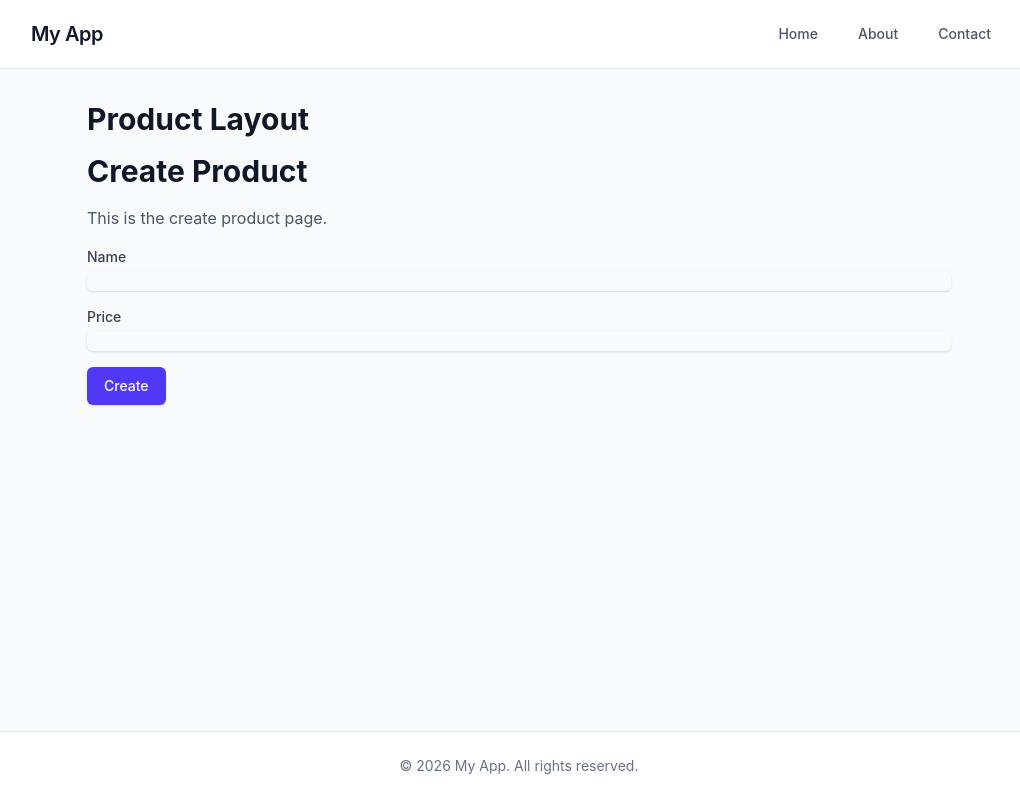
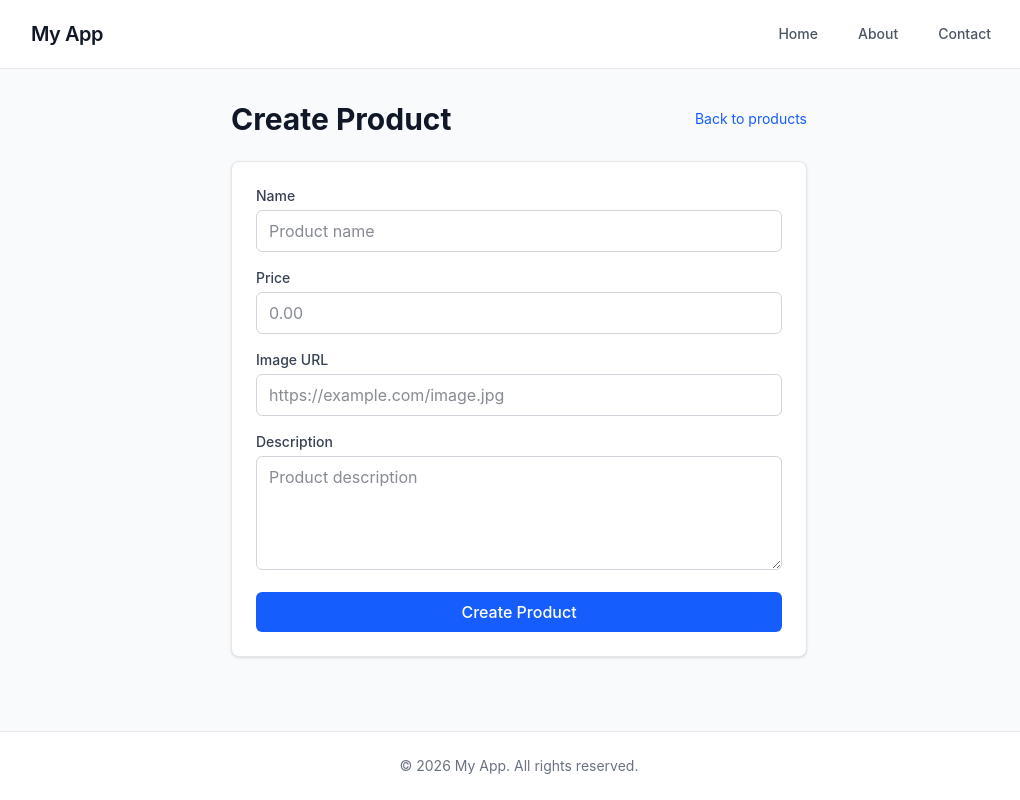
Before and after one commit to ahmed-moha/JUST-ReactJs-2026, a React (Vite) app: page /products/create in a window 1280 px wide. Shown: the whole page, without its empty margins (121-1141 px from the left). Built offline with nearby package versions, Linux system fonts and the light colour scheme; no server answers.

Commit message:
API FETCHING REACT

```diff
--- a/src/App.jsx
+++ b/src/App.jsx
@@ -1,15 +1,15 @@
 import Navbar from './components/Navbar';
 import Footer from './components/Footer';
+import Home from './pages/Home';
+import AppRoutes from './routes/AppRoutes';
 
-
-import AppRoutes from './routes/AppRoutes';
 
 function App() {
   return (
     <div className="min-h-screen flex flex-col bg-gray-50">
       <Navbar />
       <main className="flex-1 max-w-4xl w-full mx-auto px-4 py-8">
-      <AppRoutes/>
+       <AppRoutes/>
       </main>
       <Footer />
     </div>
--- /dev/null
+++ b/src/components/ProductCard.jsx
@@ -0,0 +1,24 @@
+import { useNavigate } from 'react-router-dom';
+
+function ProductCard({ product }) {
+  const navigate = useNavigate();
+
+  return (
+    <button
+      type="button"
+      onClick={() => navigate(`/products/${product._id}`)}
+      className="w-full rounded-lg border border-gray-200 bg-white p-4 text-left shadow-sm transition hover:border-blue-300 hover:shadow-md"
+    >
+      <img
+        src={product.image}
+        alt={product.name}
+        className="mb-3 h-40 w-full rounded-md object-cover"
+      />
+      <h2 className="text-lg font-semibold text-gray-900">{product.name}</h2>
+      <p className="mt-1 text-sm text-gray-500 line-clamp-2">{product.description}</p>
+      <p className="mt-3 text-base font-bold text-blue-600">${product.price}</p>
+    </button>
+  );
+}
+
+export default ProductCard;
--- a/src/pages/CreateProduct.jsx
+++ b/src/pages/CreateProduct.jsx
@@ -1,27 +1,136 @@
-import React from 'react'
+import { useState } from 'react';
+import { Link, useNavigate } from 'react-router-dom';
+import { createProduct } from '../services/product_services';
 
 function CreateProduct() {
+  const navigate = useNavigate();
+  const [formData, setFormData] = useState({
+    name: '',
+    price: '',
+    image: '',
+    description: '',
+  });
+  const [loading, setLoading] = useState(false);
+  const [error, setError] = useState('');
+
+  const handleChange = (event) => {
+    console.log(event.target);
+    const { name, value } = event.target;
+    console.log(event.target);
+    setFormData((prev) => ({ ...prev, [name]: value }));
+  };
+
+
+  const handleSubmit = async (e) => {
+    e.preventDefault();
+    if (!formData.name.trim() || !formData.price) {
+      setError('Name and price are required');
+      return;
+    }
+    try {
+      setLoading(true);
+      setError('');
+      const created = await createProduct({
+        name: formData.name.trim(),
+        price: Number(formData.price),
+        image: formData.image.trim(),
+        description: formData.description.trim(),
+      });
+      navigate(`/products/${created._id}`);
+    }catch(err){
+      setError(err.message || 'Failed to create product');
+    }finally{
+      setLoading(false);
+    }
+  }
+
   return (
-    <div>
-      <h1 className="text-3xl font-bold text-gray-900 mb-4">Create Product</h1>
-      <p className="text-gray-600 leading-relaxed mb-4">
-        This is the create product page.
-      </p>
-      <form className="space-y-4">
+    <div className="mx-auto max-w-xl">
+      <div className="mb-6 flex items-center justify-between">
+        <h1 className="text-3xl font-bold text-gray-900">Create Product</h1>
+        <Link to="/products" className="text-sm text-blue-600 hover:text-blue-800">
+          Back to products
+        </Link>
+      </div>
+
+      <form
+        onSubmit={handleSubmit}
+        className="space-y-4 rounded-lg border border-gray-200 bg-white p-6 shadow-sm"
+      >
         <div>
-          <label htmlFor="name" className="block text-sm font-medium text-gray-700">Name</label>
-          <input type="text" id="name" className="mt-1 block w-full rounded-md border-gray-300 shadow-sm focus:border-indigo-500 focus:ring-indigo-500 sm:text-sm" />
+          <label htmlFor="name" className="mb-1 block text-sm font-medium text-gray-700">
+            Name
+          </label>
+          <input
+            type="text"
+            id="name"
+            name="name"
+            value={formData.name}
+            onChange={handleChange}
+            className="w-full rounded-md border border-gray-300 px-3 py-2 text-gray-900 focus:border-blue-500 focus:outline-none"
+            placeholder="Product name"
+          />
         </div>
+
         <div>
-          <label htmlFor="price" className="block text-sm font-medium text-gray-700">Price</label>
-          <input type="number" id="price" className="mt-1 block w-full rounded-md border-gray-300 shadow-sm focus:border-indigo-500 focus:ring-indigo-500 sm:text-sm" />
+          <label htmlFor="price" className="mb-1 block text-sm font-medium text-gray-700">
+            Price
+          </label>
+          <input
+            type="number"
+            id="price"
+            name="price"
+            min="0"
+            step="0.01"
+            value={formData.price}
+            onChange={handleChange}
+            className="w-full rounded-md border border-gray-300 px-3 py-2 text-gray-900 focus:border-blue-500 focus:outline-none"
+            placeholder="0.00"
+          />
         </div>
-        <button type="submit" className="inline-flex items-center px-4 py-2 border border-transparent text-sm font-medium rounded-md shadow-sm text-white bg-indigo-600 hover:bg-indigo-700 focus:outline-none focus:ring-2 focus:ring-offset-2 focus:ring-indigo-500">
-          Create
+
+        <div>
+          <label htmlFor="image" className="mb-1 block text-sm font-medium text-gray-700">
+            Image URL
+          </label>
+          <input
+            type="url"
+            id="image"
+            name="image"
+            value={formData.image}
+            onChange={handleChange}
+            className="w-full rounded-md border border-gray-300 px-3 py-2 text-gray-900 focus:border-blue-500 focus:outline-none"
+            placeholder="https://example.com/image.jpg"
+          />
+        </div>
+
+        <div>
+          <label htmlFor="description" className="mb-1 block text-sm font-medium text-gray-700">
+            Description
+          </label>
+          <textarea
+            id="description"
+            name="description"
+            rows="4"
+            value={formData.description}
+            onChange={handleChange}
+            className="w-full rounded-md border border-gray-300 px-3 py-2 text-gray-900 focus:border-blue-500 focus:outline-none"
+            placeholder="Product description"
+          />
+        </div>
+
+        {error && <p className="text-sm text-red-600">{error}</p>}
+
+        <button
+          type="submit"
+          disabled={loading}
+          className="w-full rounded-md bg-blue-600 px-4 py-2 font-medium text-white hover:bg-blue-700 disabled:cursor-not-allowed disabled:opacity-60"
+        >
+          {loading ? 'Creating...' : 'Create Product'}
         </button>
       </form>
     </div>
-  )
+  );
 }
 
-export default CreateProduct
+export default CreateProduct;
--- a/src/pages/ProductDetail.jsx
+++ b/src/pages/ProductDetail.jsx
@@ -1,24 +1,58 @@
-import React from 'react'
-import { useParams } from 'react-router-dom';
+import { useEffect, useState } from 'react';
+import { Link, useParams } from 'react-router-dom';
+import { getProductById } from '../services/product_services';
+
 function ProductDetail() {
-    const {id}=useParams();
-    const products=[
-        {id:1,name:'Product 1',price:100},
-        {id:2,name:'Product 2',price:200},
-        {id:3,name:'Product 3',price:300},
-    ];
-    const product=products.find((product)=>product.id===Number(id));
-    if(!product){
-        return <div>Product not found</div>;
+  const { id } = useParams();
+  const [product, setProduct] = useState(null);
+  const [loading, setLoading] = useState(true);
+  const [error, setError] = useState('');
+
+  useEffect(() => {
+    async function fetchProduct(){
+      try {
+        setLoading(true);
+        setError('');
+        const data=await getProductById(id);
+        setProduct(data);
+      }catch(err){
+        setError(err.message || 'Failed to fetch product');
+      }finally{
+        setLoading(false);
+      }
     }
+    fetchProduct();
+  }, [id])
+  if (loading) {
+    return <p className="text-gray-600">Loading product...</p>;
+  }
+
+  if (error) {
+    return <p className="text-red-600">{error}</p>;
+  }
+
+  if (!product) {
+    return <p className="text-gray-600">Product not found</p>;
+  }
+
   return (
     <div>
-      <h1 className="text-3xl font-bold text-gray-900 mb-4">Product Detail</h1>
-      <p className="text-gray-600 leading-relaxed mb-4">
-        This is the detail page for the product {id}.
-      </p>
+      <Link to="/products" className="mb-4 inline-block text-sm text-blue-600 hover:text-blue-800">
+        Back to products
+      </Link>
+
+      <div className="rounded-lg border border-gray-200 bg-white p-6 shadow-sm">
+        <img
+          src={product.image}
+          alt={product.name}
+          className="mb-4 h-64 w-full rounded-md object-cover"
+        />
+        <h1 className="text-3xl font-bold text-gray-900">{product.name}</h1>
+        <p className="mt-2 text-2xl font-semibold text-blue-600">${product.price}</p>
+        <p className="mt-4 text-gray-600 leading-relaxed">{product.description}</p>
+      </div>
     </div>
-  )
+  );
 }
 
-export default ProductDetail
+export default ProductDetail;
--- a/src/pages/ProductLayout.jsx
+++ b/src/pages/ProductLayout.jsx
@@ -1,10 +1,11 @@
 import React from 'react'
-import { Outlet } from 'react-router-dom';
+import { Outlet } from 'react-router-dom'
+
 function ProductLayout() {
   return (
     <div>
-      <h1 className="text-3xl font-bold text-gray-900 mb-4">Product Layout</h1>
-      <Outlet />
+        <h1> Product Layout</h1>
+        <Outlet/>
     </div>
   )
 }
--- a/src/pages/Products.jsx
+++ b/src/pages/Products.jsx
@@ -1,21 +1,61 @@
-import React from 'react'
+import { useEffect, useState } from 'react';
+import { Link } from 'react-router-dom';
+import { getAllProducts } from '../services/product_services';
+import ProductCard from '../components/ProductCard';
 
 function Products() {
-  const products=[
-    {id:1,name:'Product 1',price:100},
-    {id:2,name:'Product 2',price:200},
-    {id:3,name:'Product 3',price:300},
-  ];
+  const [products, setProducts] = useState([]);
+  const [loading, setLoading] = useState(true);
+  const [error, setError] = useState('');
+
+  useEffect(() => {
+    async function fetchProducts(){
+      try {
+        setLoading(true);
+        setError('');
+        const data=await getAllProducts();
+        setProducts(data);
+      }catch(err){
+        setError(err.message || 'Failed to fetch products');
+      }finally{
+        setLoading(false);
+      }
+    }
+
+    fetchProducts();
+  }, []);
+
+  if (loading) {
+    return <p className="text-center text-gray-600">Loading products...</p>;
+  }
+
+  if (error) {
+    return <p className="text-center text-red-600">{error}</p>;
+  }
+
   return (
     <div>
-      <h1 className="text-3xl font-bold text-gray-900 mb-4">Products</h1>
-      <ul className="space-y-3 text-gray-700">
-        {products.map((product)=>(
-          <li key={product.id}>{product.name} - {product.price}</li>
-        ))}
-      </ul>
+      <div className="mb-6 flex items-center justify-between">
+        <h1 className="text-3xl font-bold text-gray-900">Products</h1>
+        <Link
+          to="/products/create"
+          className="rounded-md bg-blue-600 px-4 py-2 text-sm font-medium text-white hover:bg-blue-700"
+        >
+          Create Product
+        </Link>
+      </div>
+
+      {products.length === 0 ? (
+        <p className="text-center text-gray-600">No products found.</p>
+      ) : (
+        <div className="grid grid-cols-1 gap-4 sm:grid-cols-2 lg:grid-cols-3">
+          {products.map((product) => (
+            <ProductCard key={product._id} product={product} />
+          ))}
+        </div>
+      )}
     </div>
-  )
+  );
 }
 
-export default Products
+export default Products;
--- a/src/routes/AppRoutes.jsx
+++ b/src/routes/AppRoutes.jsx
@@ -1,43 +1,38 @@
 import React from 'react'
-import { Routes, Route, useRoutes } from 'react-router-dom';
-import Home from '../pages/Home';
-import About from '../pages/About';
-import Contact from '../pages/Contact';
-import Products from '../pages/Products';
-import NotFound from '../pages/NotFound';
-import ProductDetail from '../pages/ProductDetail';
-import CreateProduct from '../pages/CreateProduct';
-import ProductLayout from '../pages/ProductLayout';
+import { Routes, Route, useRoutes, Outlet } from 'react-router-dom'
+import Home from '../pages/Home'
+import About from '../pages/About'
+import Contact from '../pages/Contact'
+import NotFound from '../pages/NotFound'
+import Products from '../pages/Products'
+import ProductDetail from '../pages/ProductDetail'
+import CreateProduct from '../pages/CreateProduct'
+import ProductLayout from '../pages/ProductLayout'
 function AppRoutes() {
-  // const routes = useRoutes([
-  //   { path: '/', element: <Home /> },
-  //   { path: '/about', element: <About /> },
-  //   { path: '/contact', element: <Contact /> },
-  //   {
-  //     path: '/products', element: <ProductLayout />, children: [
-  //       { index: true, element: <Products /> },
-  //       { path: ':id', element: <ProductDetail /> },
-  //       { path: 'create', element: <CreateProduct /> },
-  //     ]
-  //   },
+const routes=useRoutes([
+    {path:"/", element:<Home />},
+    {path:"/about", element:<About />},
+    {path:"/contact", element:<Contact />},
+    {path:"/products", element:<Outlet />, children:[
+        {index: true, element:<Products />},
+        {path:":id", element:<ProductDetail />},
+        {path:"create", element:<CreateProduct />},
 
-  //   { path: '*', element: <NotFound /> },
-  // ]);
-  return (
-  <Routes>
-      <Route path="/" element={<Home />} />
-      <Route path="/about" element={<About />} />
-      <Route path="/contact" element={<Contact />} />
-      <Route path="/products" element={<ProductLayout />} >
-        <Route index element={<Products />} />
-        <Route path=":id" element={<ProductDetail />} />
-        <Route path="create" element={<CreateProduct />} />
-      </Route>
-      <Route path="*" element={<NotFound />} />
+    ]},
 
-  </Routes>
-  );
+    {path:"*", element:<NotFound />},
+]);
 
+return routes;
+//   return (
+//     <Routes>
+//         <Route path="/" element={<Home />} />
+//         <Route path="/home" element={<Home />} />
+//         <Route path="/about" element={<About />} />
+//         <Route path="/contact" element={<Contact />} />
+//         <Route path="*" element={<NotFound />} />
+//     </Routes>
+//   )
 }
 
 export default AppRoutes
--- /dev/null
+++ b/src/services/product_services.js
@@ -0,0 +1,30 @@
+const APP_URL=import.meta.env.VITE_APP_URL;
+
+async function handleResponse(response){
+        if(!response.ok){
+            const error=response.json().catch(()=>{});
+            throw new Error(error.message || 'Failed to fetch products');
+        }
+    return response.json();
+}
+
+export async function getAllProducts(){
+    const response=await   fetch(`${APP_URL}/products`);
+    return handleResponse(response);
+}
+
+export async function getProductById(id){
+    const response=await fetch(`${APP_URL}/products/${id}`);
+    return handleResponse(response);
+}
+
+export async function createProduct(product){
+    const response=await fetch(`${APP_URL}/products`,{
+        method: 'POST',
+        headers: {
+            'Content-Type': 'application/json',
+        },
+        body: JSON.stringify(product),
+    });
+   return handleResponse(response);
+}
```
Also changed, not shown: src/components/Navbar.jsx (+10 -13 lines), src/pages/NotFound.jsx (+5 -5 lines), src/services/user_service.js (added), 2 other files (tests, documents, lock files or other folders).
